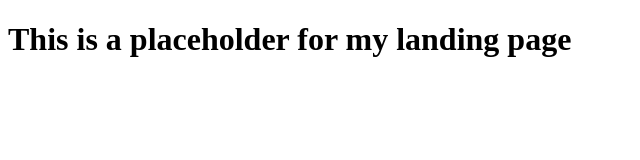
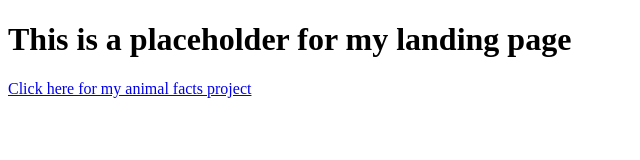
Before and after one commit to Explorer929/Explorer929.github.io, a plain HTML site: page index.html in a window 1280 px wide. Shown: the whole page, without its empty margins (0-640 px from the left). Drawn offline with Linux system fonts and the light colour scheme.

Commit message:
Update index.html

```diff
--- a/index.html
+++ b/index.html
@@ -4,5 +4,6 @@
   </head>
   <body>
     <h1>This is a placeholder for my landing page</h1>
+    <a href="animalProject/animalIndex.html">Click here for my animal facts project</a>
   </body>
 </html>
```
